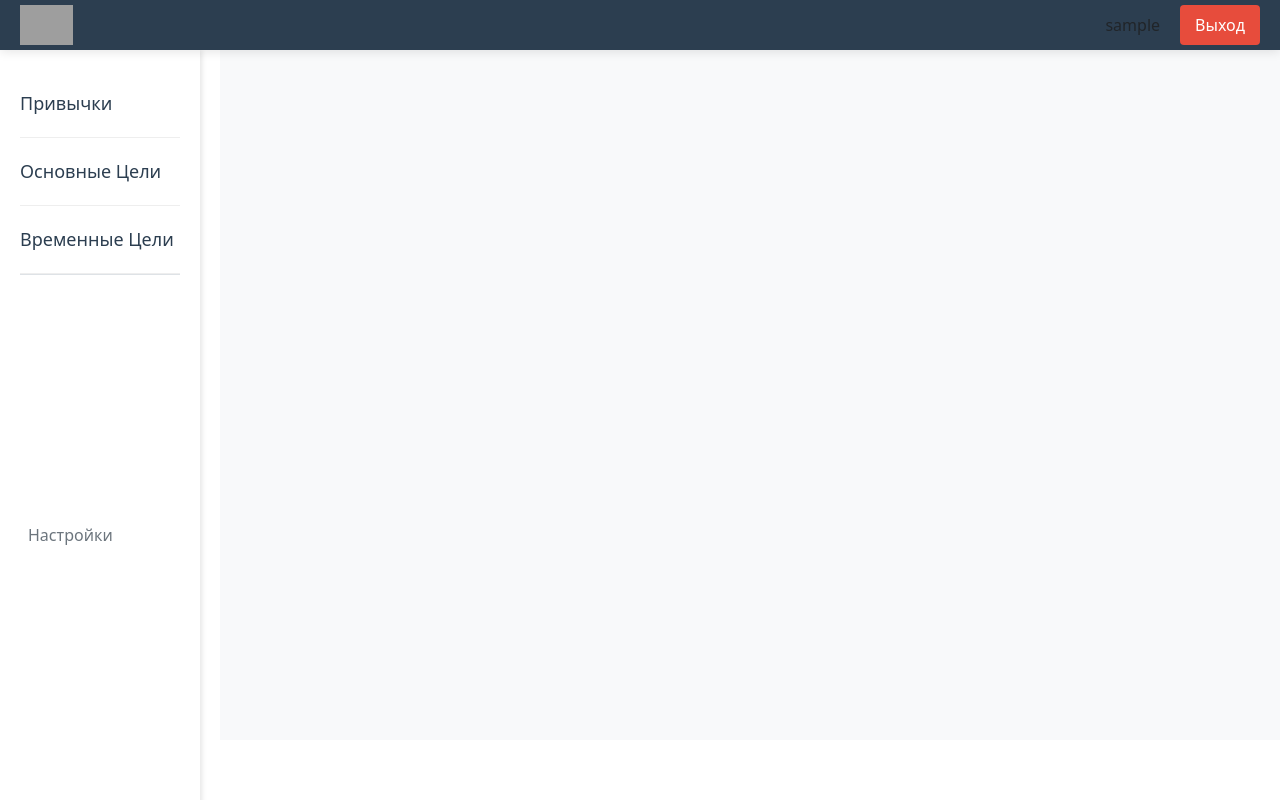
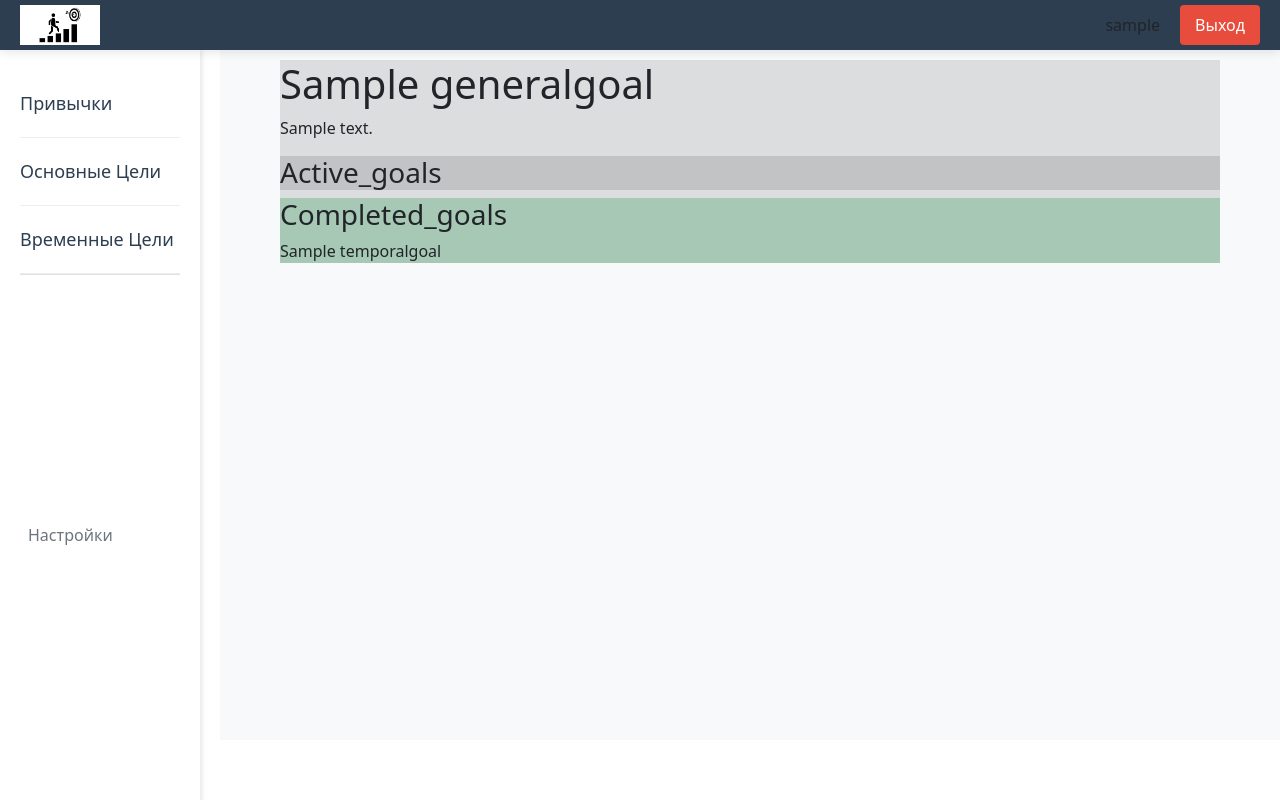
Before and after one commit to skyland228/Tracker-of-goals-habits, a Django app: page /general_goal/1/detail/ in a window 1280 px wide. Run offline with Django 5.2, Linux system fonts and the light colour scheme; a user stored in the database is signed in; tables that the repository leaves empty hold one stand-in row (values such as "Sample post"); grey boxes are pictures that could not be loaded.

Commit message:
Добавил шаблон для детализации определенной глобальной цели. Также некоторые правки с оформлением.

```diff
--- a/tracker/basic/models.py
+++ b/tracker/basic/models.py
@@ -48,6 +48,10 @@ class GeneralGoal(models.Model):
     theme = models.ForeignKey(Theme, on_delete=models.SET_NULL, null=True, blank=True)
     objects = models.Manager()
 
+    def completed_goals(self):
+        return self.temporal_goal.filter(is_completed=True)
+    def incomplete_goals(self):
+        return self.temporal_goal.filter(is_completed=False)
     class Meta:
         ordering = ['name']
     def __str__(self):
--- a/tracker/basic/templates/basic/general_goal/general_goal.html
+++ b/tracker/basic/templates/basic/general_goal/general_goal.html
@@ -2,4 +2,20 @@
 
 {% block content %}
 
+    <div style="background-color: {{ goal.theme.color }}40;">
+        <h1>{{ goal.name }}</h1>
+        <p>{{ goal.description }}</p>
+        <div style="background-color: {{ goal.theme.color }}50;">
+        <h3>Active_goals</h3>
+            {% for active_goal in goal.incomplete_goals %}
+                <p>{{ active_goal.name }}</p>
+            {% endfor %}
+        </div>
+        <div style="background-color: color-mix(in srgb, #22c55e 20%, {{ goal.theme.color }} 20%);">
+            <h3>Completed_goals</h3>
+            {% for completed_goal in goal.completed_goals %}
+                <p>{{ completed_goal.name }}</p>
+            {% endfor %}
+        </div>
+    </div>
 {% endblock %}
--- a/tracker/basic/templates/basic/general_goal/general_goals.html
+++ b/tracker/basic/templates/basic/general_goal/general_goals.html
@@ -5,9 +5,7 @@
 <div class="habit-item" style="background-color:
 {{ goal.theme.color }}40; border-left: 4px solid {{ goal.theme.color }}">
     <a href="{% url 'general_goals_detail' goal.pk %}" class="text-decoration-none text-dark">
-    <div style="color:{{ goal.theme.color }}">
         {{ goal.name }}
-    </div>
     </a>
         <span>
         <form method="post" action="{% url 'general_goals_update' goal.pk %}">
--- a/tracker/basic/templates/basic/habit/Habits.html
+++ b/tracker/basic/templates/basic/habit/Habits.html
@@ -6,12 +6,11 @@
     {% for habit in habits %}
     {% with status=habit.statuses.all|dictsort:"date"|last %}
     <!-- Динамические цвета из БД -->
-    <div class="habit-item {% if status.is_completed %}habit-completed{% endif %}"
-         style="background-color: {{ habit.goal.general_goal.theme.color }}40; border-left: 4px solid {{ habit.goal.general_goal.theme.color }}">
+    <div class="habit-item" style="background-color: {{ habit.goal.general_goal.theme.color }}40; border-left: 4px solid {{ habit.goal.general_goal.theme.color }}">
 
         <!-- Название и статистика -->
         <div>
-            <span class="habit-name" style="color: {{ habit.goal.general_goal.theme.color }}">{{ habit.name }}</span>
+            <span>{{ habit.name }}</span>
             <span class="habit-stats">({{ habit.completed_days }}/{{ habit.total_days }})</span>
         </div>
 
--- a/tracker/basic/templates/basic/temporal_goal_htmls/temporal_goal.html
+++ b/tracker/basic/templates/basic/temporal_goal_htmls/temporal_goal.html
@@ -5,7 +5,7 @@
 {% for goal in goals %}
 <div class="habit-item" style="background-color: {{ goal.general_goal.theme.color }}40; border-left: 4px solid {{ goal.general_goal.theme.color }}">
     <a href="{% url 'temporal_goal_detail' goal.pk %}" class="text-decoration-none text-dark">
-        <span style="color: {{ goal.general_goal.theme.color }}">{{ goal.name }}</span>
+        <span>{{ goal.name }}</span>
         <span class="habit-deadline">{{ goal.deadline|date:"M. j, Y" }}</span>
     </a>
     <span>
--- a/tracker/basic/views.py
+++ b/tracker/basic/views.py
@@ -70,7 +70,7 @@ class Habits(LoginRequiredMixin, ListView):
     model = Habit
     template_name = 'basic/habit/Habits.html'
     context_object_name = 'habits'
-    paginate_by = 3
+    paginate_by = 5
     login_url = 'users:login'
     def get_queryset(self):
         return HabitService.get_user_habits_with_full_stats(self.request.user)
@@ -88,7 +88,7 @@ class TemporalGoals(UserObjectsMixin,LoginRequiredMixin,ListView):
     template_name = 'basic/temporal_goal_htmls/temporal_goal.html'
     context_object_name = 'goals'
     login_url = 'users:login'
-    paginate_by = 3
+    paginate_by = 5
 
 class TemporalGoalCheck(LoginRequiredMixin, View):
     def post(self,request,pk):
@@ -123,7 +123,7 @@ class GeneralGoals(UserObjectsMixin,LoginRequiredMixin,ListView):
     template_name = 'basic/general_goal/general_goals.html'
     context_object_name = 'goals'
     login_url = 'users:login'
-    paginate_by = 3
+    paginate_by = 5
 
 class GeneralGoalAdd(LoginRequiredMixin, CreateView):
     model = GeneralGoal
```
Also changed, not shown: tracker/basic/static/basic/css/style.css (+6 -20 lines), tracker/basic/static/basic/img/logo.jpg (added).
